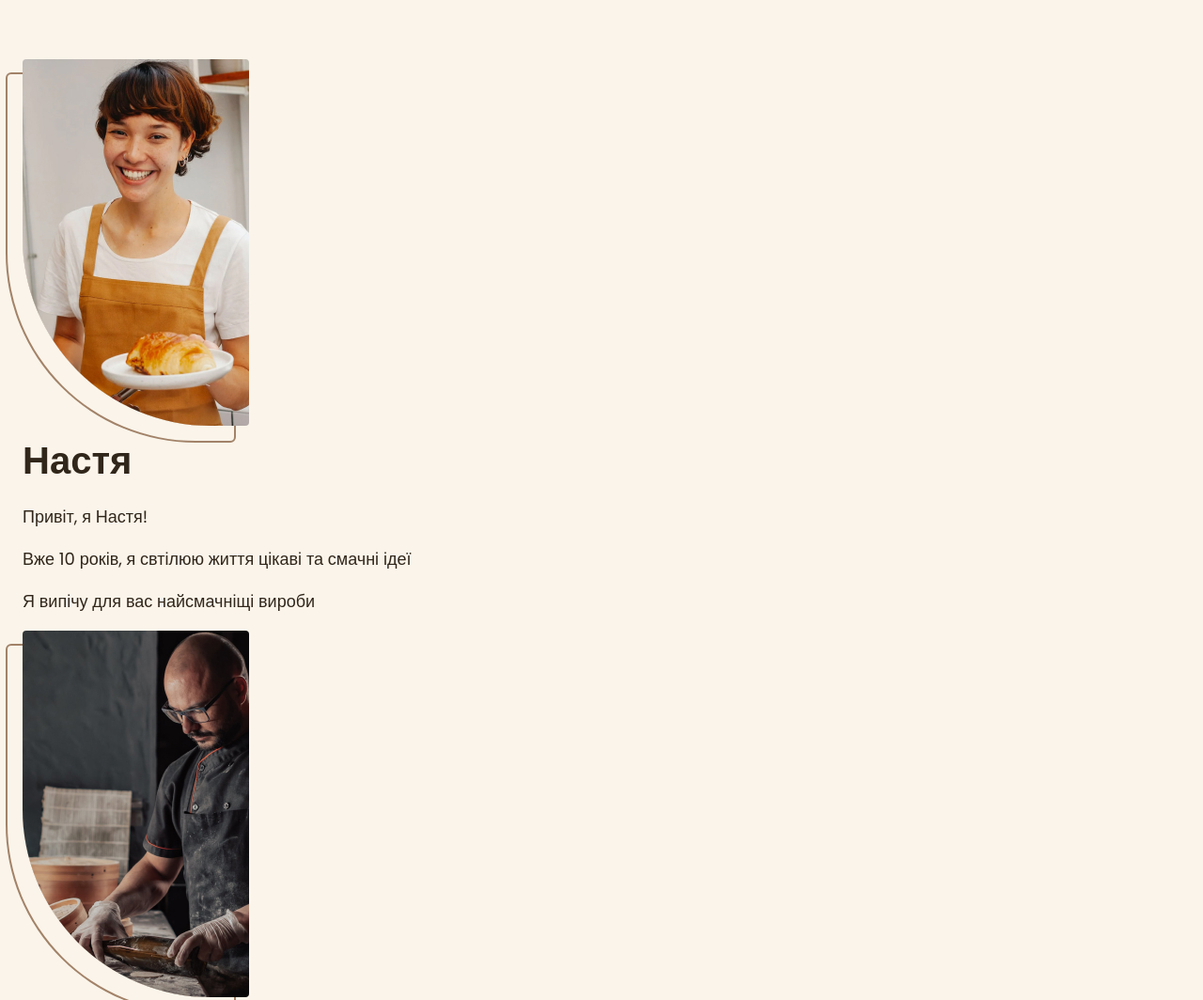
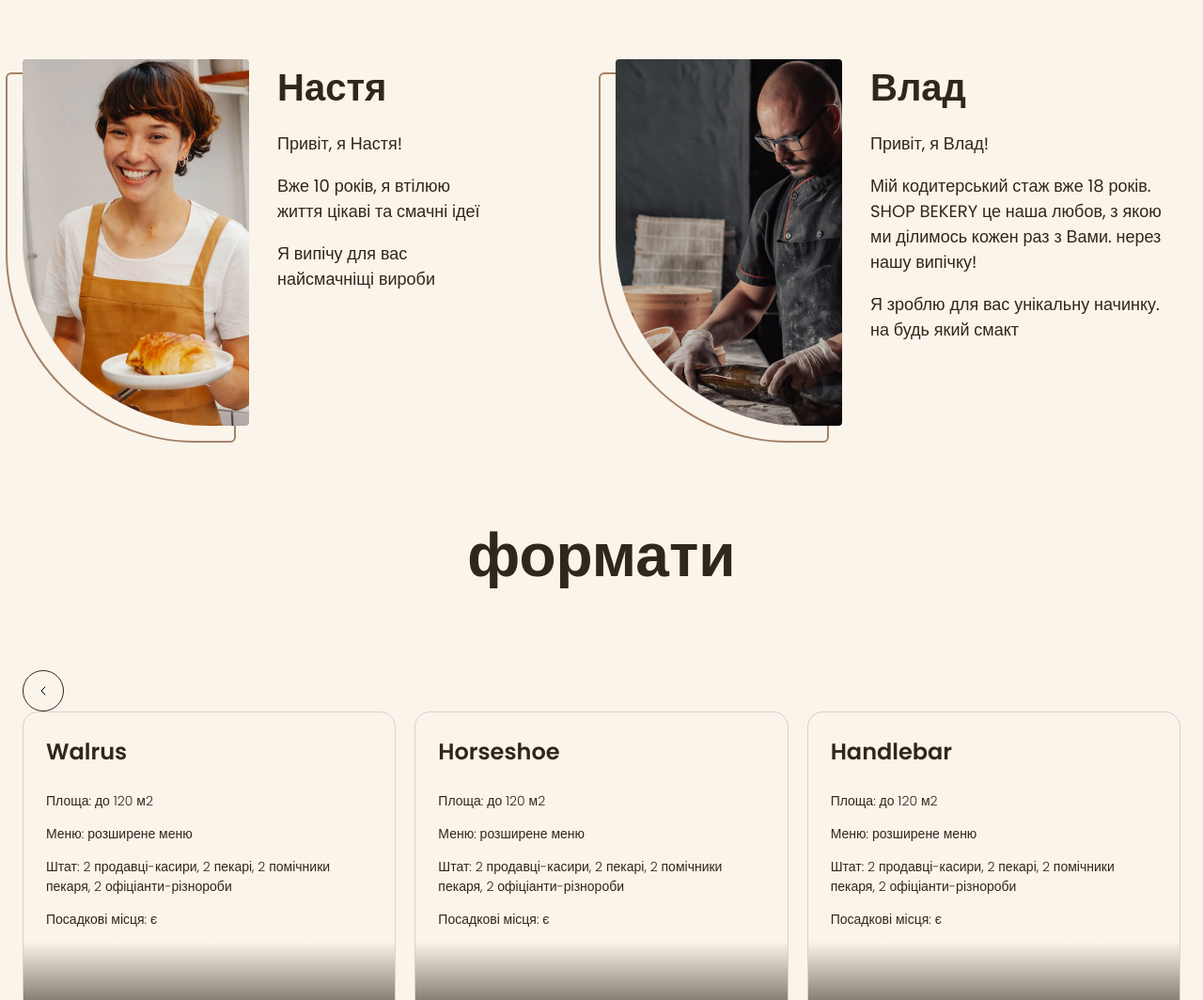
Before and after one commit to u8uhh/genius-project, a plain HTML site: page Desktop/suchasna pekarnia/index.html in a window 1280 px wide. Shown: the part 1700-2764 px from the top of the page at 94% size. Drawn offline with Linux system fonts and the light colour scheme.

Commit message:
updated styles.css and index.html

```diff
--- a/Desktop/suchasna pekarnia/css/styles.css
+++ b/Desktop/suchasna pekarnia/css/styles.css
@@ -240,6 +240,20 @@ ul{
     content: '';
 }
 
+.chefs-list{
+    display: flex;
+    gap: 30px;
+}
+
+.chefs-item{
+    flex-basis: calc(100% - 30px / 2);
+}
+
+.chef-card{
+    display: flex;
+    gap: 30px;
+}
+
 .chef-title {
     font-size: 40px;
     font-weight: 600;
@@ -291,6 +305,27 @@ ul{
     font-weight: 300;
 }
 
+/* Carousel section*/
+.carousel-button
+{
+    display: flex;
+    align-items: center;
+    justify-content: center;
+    width: 44px;
+    height: 44px;
+    padding: 0;
+    fill: var(--color-primary-dark);
+    border-radius: 50%;
+    background-color: transparent;
+    border: 1px solid var(--color-primary-dark);
+    cursor: pointer;
+}
+
+.carousel-button:hover{
+    background-color: var(--color-primary-dark);
+    fill: var(--color-primary-light);
+}
+
 /* Contact section */
 .contact-title
 {
@@ -309,6 +344,10 @@ ul{
     color: var(--color-brand-normal);
 }
 
+.address-icon{
+    fill: var(--color-primary-light);
+}
+
 .address-copyright{
     font-size: 14px;
 }
@@ -321,15 +360,3 @@ ul{
     background-size: cover;
     background-position: center;
 }
-
-/*.social-icon {
-  display: inline-block;
-  width: 32px;
-  height: 32px;
-  object-fit: contain;
-  transition: transform .15s ease, opacity .15s ease;
-}
-a > .social-icon:hover {
-  transform: translateY(-2px);
-  opacity: 0.95;
-}*/
--- a/Desktop/suchasna pekarnia/index.html
+++ b/Desktop/suchasna pekarnia/index.html
@@ -74,23 +74,27 @@
                 <h2 class="chefs-title section-title centered">
                     Наші найкращі <span class="accent">шеф-кухарі</span>
                 </h2>
-                <ul>
-                    <li>
-                        <article>
+                <ul class="chefs-list">
+                    <li class="chefs-item">
+                        <article class="chef-card">
                             <img class="chef-image" src="./images/nastya-chef.jpg" alt="Nastya chef">
-                            <h3 class="chef-title">Настя</h3>
-                            <p>Привіт, я Настя!</p>
-                            <p>Вже 10 років, я свтілюю життя цікаві та смачні ідеї</p>
-                            <p>Я випічу для вас найсмачніщі вироби</p>
+                            <div>
+                                <h3 class="chef-title">Настя</h3>
+                                <p class="chef-text">Привіт, я Настя!</p>
+                                <p class="chef-text">Вже 10 років, я втілюю <br> життя цікаві та смачні ідеї</p>
+                                <p class="chef-text">Я випічу для вас <br> найсмачніщі вироби</p>
+                            </div>
                         </article>
                     </li>
-                    <li>
-                        <article>
+                    <li class="chefs-item">
+                        <article class="chef-card">
                             <img class="chef-image" src="./images/vlad-chef.jpg" alt="Vlad chef">
-                            <h3 class="chef-title">Влад</h3>
-                            <p>Привіт, я Влад!</p>
-                            <p>Мій кодитерський стаж вже 18 років. SHOP BEKERY це наша любов, з якою ми ділимось кожен раз з Вами. нерез нашу випічку!</p>
-                            <p>Я зроблю для вас унікальну начинку. на будь який смакт</p>
+                            <div>
+                                <h3 class="chef-title">Влад</h3>
+                                <p class="chef-text">Привіт, я Влад!</p>
+                                <p class="chef-text">Мій кодитерський стаж вже 18 років. SHOP BEKERY це наша любов, з якою ми ділимось кожен раз з Вами. нерез нашу випічку!</p>
+                                <p class="chef-text">Я зроблю для вас унікальну начинку. на будь який смакт</p>
+                            </div>
                         </article>
                     </li>
                 </ul>
@@ -99,6 +103,19 @@
         <section class="section" id="formats-section">
             <div class="container">
                 <h2 class="formats-title section-title centered">формати</h2>
+                <button class="carousel-button" type="button">
+                    <svg width="16" height="16" viewBox="0 0 32 32" fill="none">
+                        <path d="M20 8l-8 8 8 8" stroke="currentColor" stroke-width="2" fill="none" stroke-linecap="round" stroke-linejoin="round"/>
+                    </svg>
+                </button>
+
+
+                <!--<button type="button">
+                    <svg class="formats-arrow" width="32" height="32" viewBox="0 0 24 24">
+                        <path d="M12 2 L12 22 M2 12 L22 12" stroke="black" stroke-width="2"/>
+                    </svg>
+                </button>-->
+
                 <ul class="formats-list">
                     <li class="formats-item">
                         <article class="format-card">
@@ -137,6 +154,12 @@
                         </article>
                     </li>
                 </ul>
+
+                <button class="carousel-button" type="button">
+                    <svg width="16" height="16" viewBox="0 0 32 32" fill="none">
+                        <path d="M12 8l8 8-8 8" stroke="currentColor" stroke-width="2" fill="none" stroke-linecap="round" stroke-linejoin="round"/>
+                    </svg>
+                </button>
             </div>
         </section>
         <section class="section" id="contact-section">
@@ -168,8 +191,10 @@
                     <li><a class="link" href="#">Контакти</a></li>
                 </ul>
             </nav>
+
             <address>
                 <ul>
+                    <!--Dates-->
                     <li>
                         <a class="address-link" href="tel:+380960000007">+38 (096) 000 60 07</a>
                     </li>
@@ -182,15 +207,15 @@
                         </a>
                     </li>
 
-
+                    <!--Icons-->
                     <li>
                         <a href="https://facebook.com" target="_blank" rel="noopener noreferrer">
-                            <img class="social-icon" src="./images/icon_facebook.png" alt="Facebook" width="32" height="32">
+                            <img class="address-icon" src="./images/icon_facebook.png" alt="Facebook" width="32" height="32">
                         </a>
                     </li>
                     <li>
                         <a href="https://instagram.com" target="_blank" rel="noopener noreferrer">
-                            <img class="social-icon" src="./images/icon_instagram.png" alt="Instagram" width="32" height="32">
+                            <img class="address-icon" src="./images/icon_instagram.png" alt="Instagram" width="32" height="32">
                         </a>
                     </li>
 
```
Also changed, not shown: Desktop/suchasna pekarnia/images/Arrow2.png (added).
